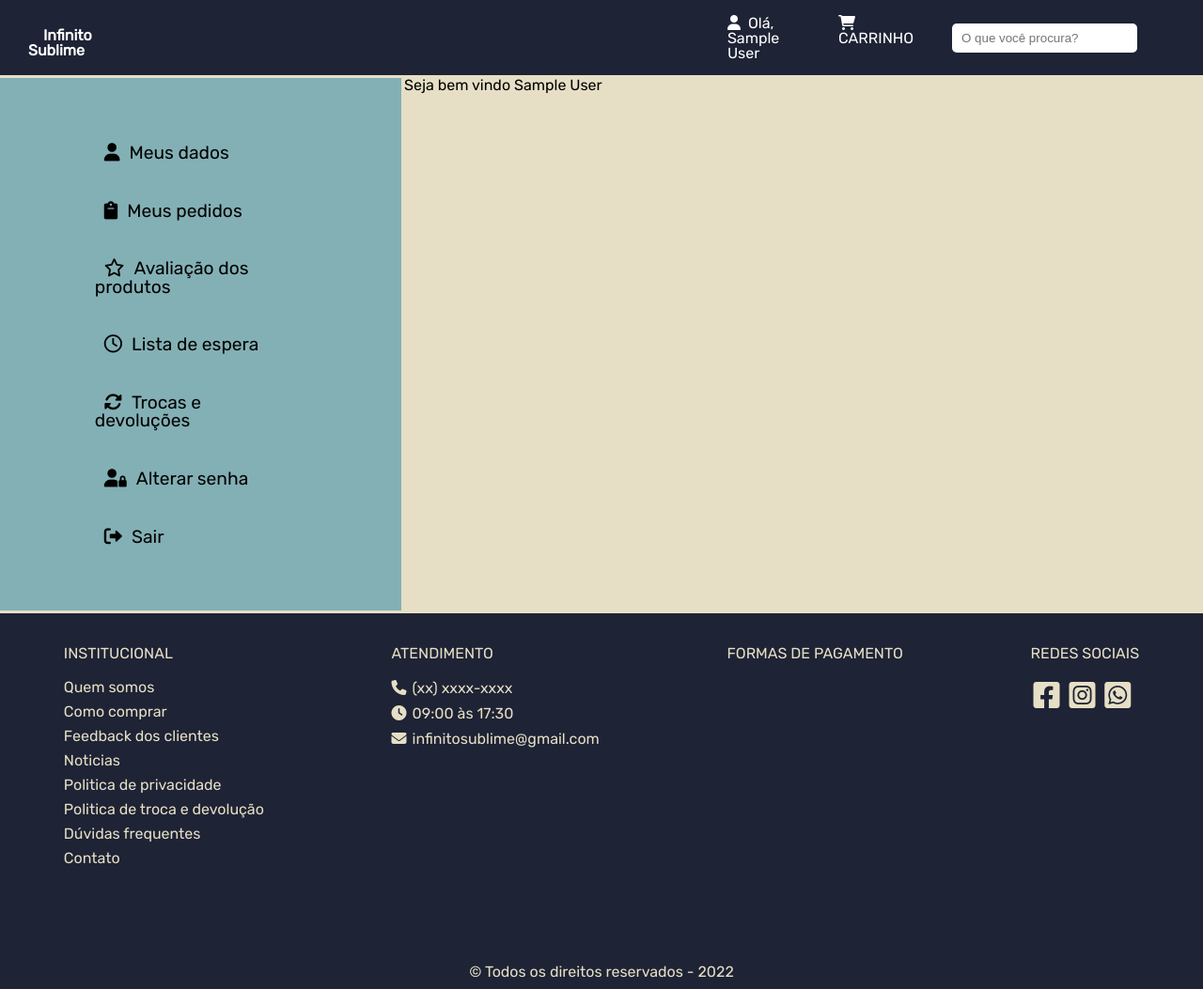
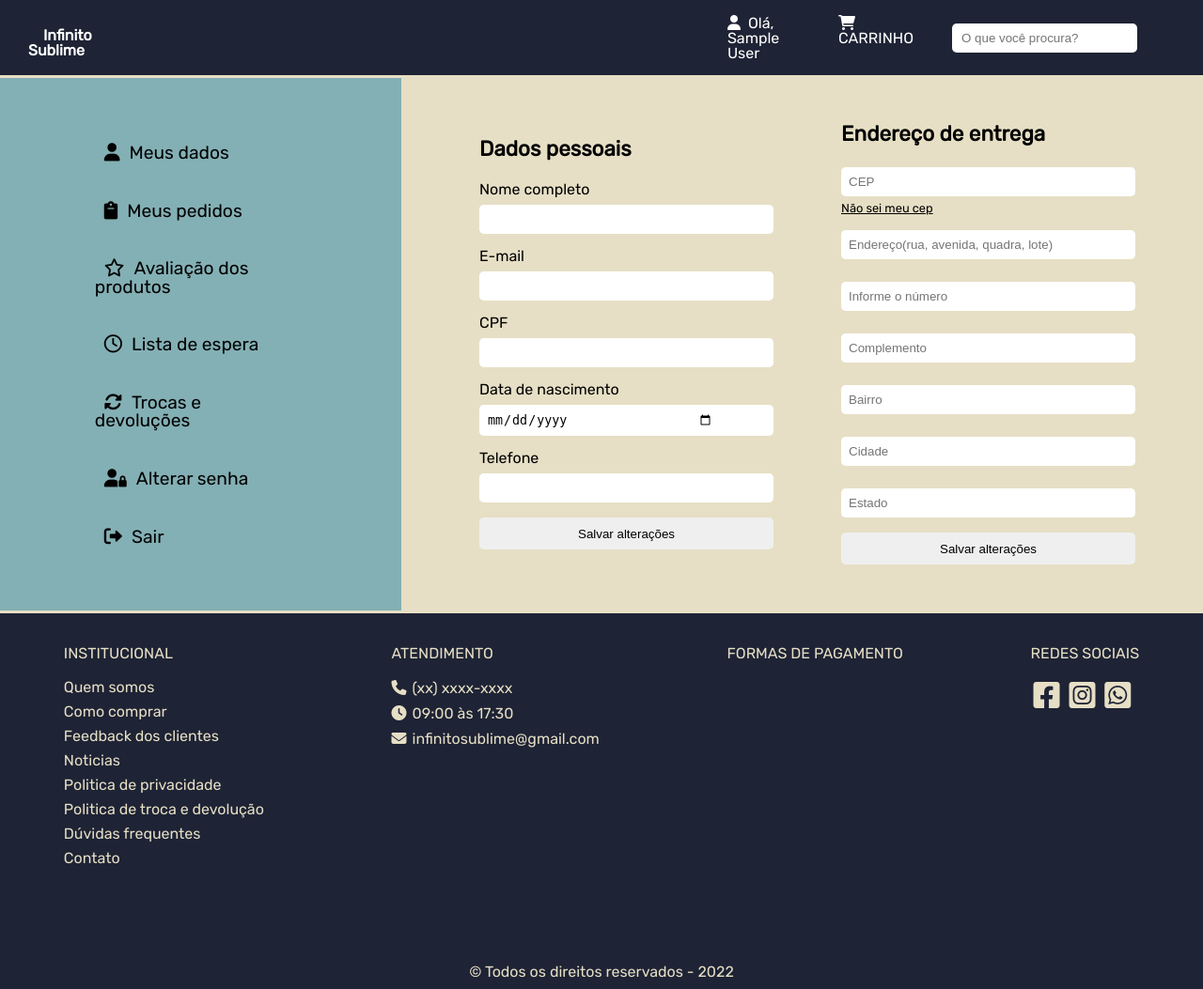
Before and after one commit to lindaiely/infinitosublime, a PHP site: page /admin/index.php in a window 1280 px wide. Shown: the whole page at 94% size. Run offline with PHP 8.4, Linux system fonts and the light colour scheme; the visitor is signed in with stand-in values (Sample User, id 1); some libraries are stand-ins or nearby versions.

Commit message:
front do perfil do usuario completo

```diff
--- a/admin/index.php
+++ b/admin/index.php
@@ -121,6 +121,68 @@ if (!isset($_SESSION["id"]) || !isset($_SESSION["nome"]) || !isset($_SESSION["lo
     }
     section{
         grid-area: nav;
+        display: flex;
+        flex-wrap: wrap;
+    }
+    .pessoais{
+        margin: auto 0 auto 5rem;
+    }
+    .pessoais h2{
+        font-size: 1.4rem;
+        margin: 0 auto 1.5rem auto;
+    }
+    .endereco h2{
+        font-size: 1.4rem;
+        margin: 0 auto 1rem auto;
+    }
+    .pessoais form, .endereco form{
+        display: flex;
+        flex-direction: column;
+        flex-wrap: wrap;
+        flex: 1;
+    }
+    .pessoais input{
+        border-radius: 0.3rem;
+        border: none;
+        outline: none;
+        margin: 0.5rem 4rem 1rem auto;
+        padding: 0.5rem 4rem 0.5rem 0.5rem;
+        width: 100%;
+    }
+    .pessoais .btn{
+        padding: 0.6rem 2rem;
+        margin: auto;
+        border: none;
+        outline: none;
+        cursor: pointer;
+    }
+    .endereco{
+        margin: auto;
+    }
+    .endereco a{
+        font-size: 0.8rem;
+        color: #000;
+    }
+    .endereco input{
+        border-radius: 0.3rem;
+        border: none;
+        outline: none;
+        margin: 0.5rem 4rem 1rem auto;
+        padding: 0.5rem 4rem 0.5rem 0.5rem;
+        width: 100%;
+    }
+    .endereco .cep-aux input{
+        margin-bottom: 4px;
+    }
+    .endereco .endereco-aux input{
+        margin-top: 16px;
+    }
+    .endereco .btn{
+        padding: 0.6rem 2rem;
+        margin: auto;
+        border: none;
+        outline: none;
+        cursor: pointer;
     }
 	footer{
         grid-area: rodape;
@@ -173,7 +235,7 @@ if (!isset($_SESSION["id"]) || !isset($_SESSION["nome"]) || !isset($_SESSION["lo
 		</header>
 		<nav class="perfil">
 			<ul>
-                <li><a href="<?=$baseUrl?>/admin/meus-dados.php"><i class="fa-solid fa-user"></i>Meus dados</a></li>
+                <li><a href="<?=$baseUrl?>/admin"><i class="fa-solid fa-user"></i>Meus dados</a></li>
                 <li><a href="<?=$baseUrl?>/admin/meus-pedidos.php"><i class="fa-solid fa-clipboard"></i>Meus pedidos</a></li>
                 <li><a href="<?=$baseUrl?>/admin/avaliacao.php"><i class="fa-regular fa-star"></i>Avaliação dos produtos</a></li>
                 <li><a href="<?=$baseUrl?>/admin/lista-espera.php"><i class="fa-regular fa-clock"></i>Lista de espera</a></li>
@@ -183,9 +245,61 @@ if (!isset($_SESSION["id"]) || !isset($_SESSION["nome"]) || !isset($_SESSION["lo
             </ul>
 		</nav>
             <section class="dados">
-                <p>
-                    Seja bem vindo <?=$_SESSION["nome"]?>
-                </p>
+                <div class="pessoais">
+                    <h2>Dados pessoais</h2>
+                    <form action="">
+                        <label for="nome">Nome completo</label>
+                        <div>
+                            <input type="text" name="nome" id="nome" placeholder="">
+                        </div>
+                        <label for="email">E-mail</label>
+                        <div>
+                            <input type="text" name="email" id="email" placeholder="">
+                        </div>
+                        <label for="cpf">CPF</label>
+                        <div>
+                            <input type="text" name="cpf" id="cpf" placeholder="">
+                        </div>
+                        <label for="dtnascimento">Data de nascimento</label>
+                        <div>
+                            <input type="date" name="dtnascimento" id="dtnascimento" placeholder="">
+                        </div>
+                        <label for="telefone">Telefone</label>
+                        <div>
+                            <input type="text" name="telefone" id="telefone" placeholder="">
+                        </div>
+                        <input type="button" value="Salvar alterações" class="btn">
+                    </form>
+                </div>
+                <div class="endereco">
+                    <h2>Endereço de entrega</h2>
+                    <form action="">
+                        <div class="cep-aux">
+                            <input type="text" name="cep" id="cep" placeholder="CEP">
+                            <br>
+                            <a href="">Não sei meu cep</a>
+                        </div>
+                        <div class="endereco-aux">
+                            <input type="text" name="endereco" id="endereco" placeholder="Endereço(rua, avenida, quadra, lote)">
+                        </div>
+                        <div>
+                            <input type="text" name="numero" id="numero" placeholder="Informe o número">
+                        </div>
+                        <div>
+                            <input type="text" name="comp" id="comp" placeholder="Complemento">
+                        </div>
+                        <div>
+                            <input type="text" name="bairro" id="bairro" placeholder="Bairro">
+                        </div>
+                        <div>
+                            <input type="text" name="cidade" id="cidade" placeholder="Cidade">
+                        </div>
+                        <div>
+                            <input type="text" name="estado" id="estado" placeholder="Estado">
+                        </div>
+                        <input type="button" value="Salvar alterações" class="btn">
+                    </form>
+                </div>
             </section>
 		<footer class="rodape">
 			<div class="institucional">
```
Also changed, not shown: admin/meus-dados.php (deleted).
